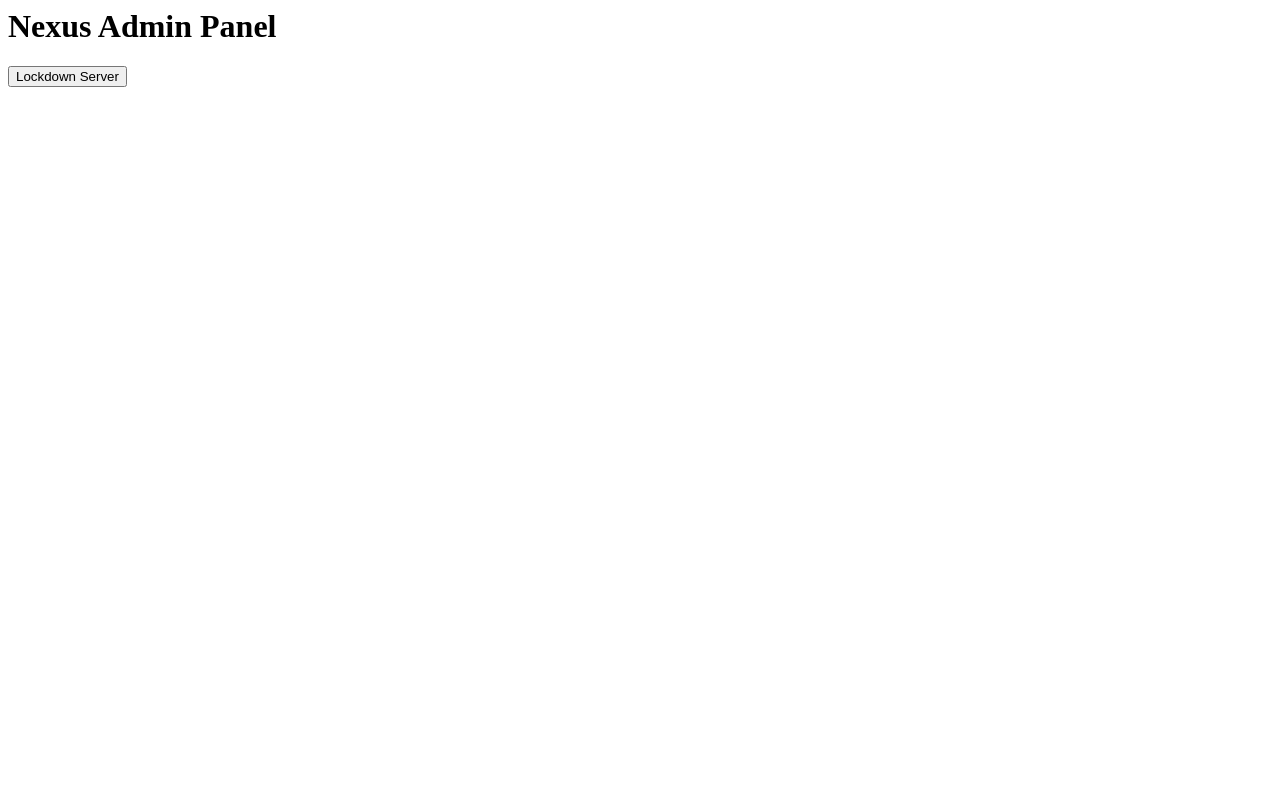
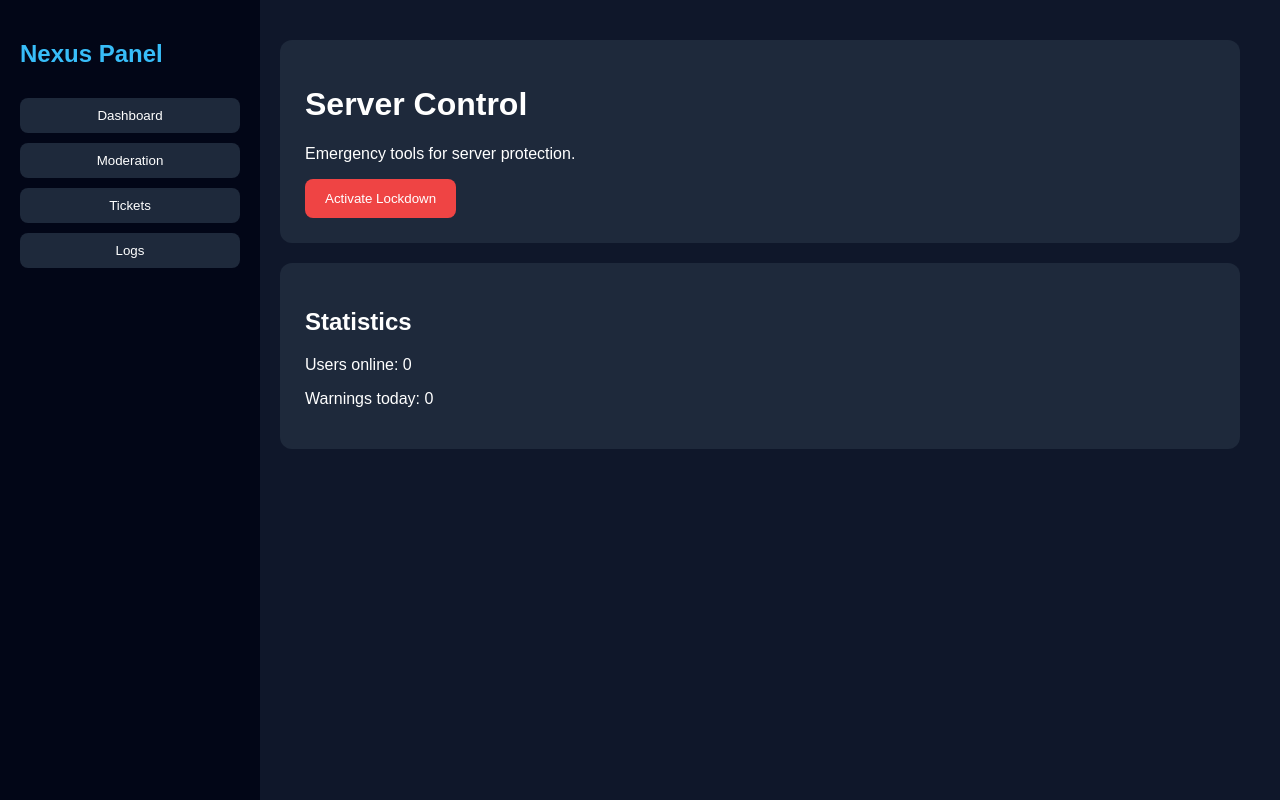
Before and after one commit to NinjafR7/nexus-panel, a website: page public/index.html in a window 1280 px wide. Drawn offline with Linux system fonts and the light colour scheme.

Commit message:
Update index.html

```diff
--- a/public/index.html
+++ b/public/index.html
@@ -1,5 +1,90 @@
-<h1>Nexus Admin Panel</h1>
+<!DOCTYPE html>
+<html>
+<head>
+<meta charset="UTF-8">
+<title>Nexus Control Panel</title>
 
-<button onclick="fetch('/api/lockdown')">
-Lockdown Server
-</button>
+<style>
+body{
+    margin:0;
+    font-family:Arial;
+    background:#0f172a;
+    color:white;
+}
+
+.sidebar{
+    width:220px;
+    height:100vh;
+    background:#020617;
+    position:fixed;
+    padding:20px;
+}
+
+.sidebar h2{
+    color:#38bdf8;
+}
+
+.sidebar button{
+    width:100%;
+    margin-top:10px;
+    padding:10px;
+    border:none;
+    background:#1e293b;
+    color:white;
+    cursor:pointer;
+    border-radius:8px;
+}
+
+.main{
+    margin-left:240px;
+    padding:40px;
+}
+
+.card{
+    background:#1e293b;
+    padding:25px;
+    border-radius:12px;
+    margin-bottom:20px;
+}
+
+.action-btn{
+    padding:12px 20px;
+    border:none;
+    background:#ef4444;
+    color:white;
+    border-radius:8px;
+    cursor:pointer;
+}
+</style>
+</head>
+
+<body>
+
+<div class="sidebar">
+    <h2>Nexus Panel</h2>
+    <button>Dashboard</button>
+    <button>Moderation</button>
+    <button>Tickets</button>
+    <button>Logs</button>
+</div>
+
+<div class="main">
+
+    <div class="card">
+        <h1>Server Control</h1>
+        <p>Emergency tools for server protection.</p>
+        <button class="action-btn" onclick="fetch('/api/lockdown')">
+            Activate Lockdown
+        </button>
+    </div>
+
+    <div class="card">
+        <h2>Statistics</h2>
+        <p>Users online: 0</p>
+        <p>Warnings today: 0</p>
+    </div>
+
+</div>
+
+</body>
+</html>
```
